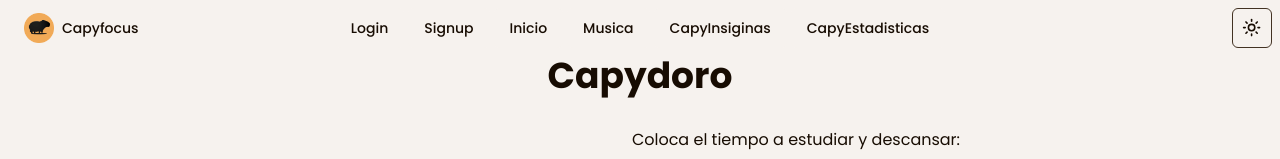
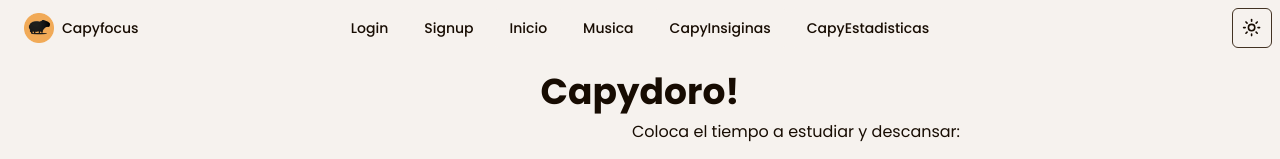
Before and after one commit to alanmoyano/capyfocus, a React (Vite) app: page /capydoro in a window 1280 px wide. Shown: the top 159 px of the page. Built offline with nearby package versions, Linux system fonts and the light colour scheme; no server answers.

Commit message:
Cambie un titulo

```diff
--- a/src/components/Pomodoro.tsx
+++ b/src/components/Pomodoro.tsx
@@ -105,7 +105,7 @@ export default function Pomodoro() {
 
   return (
     <>
-      <h1 className='mb-6 text-4xl font-bold'>Capydoro</h1>
+      <h1 className='mt-4 text-4xl font-bold '>Capydoro!</h1>
       <p className='mt-2 flex w-2/4 justify-end'>
         Coloca el tiempo a estudiar y descansar:
       </p>
```
